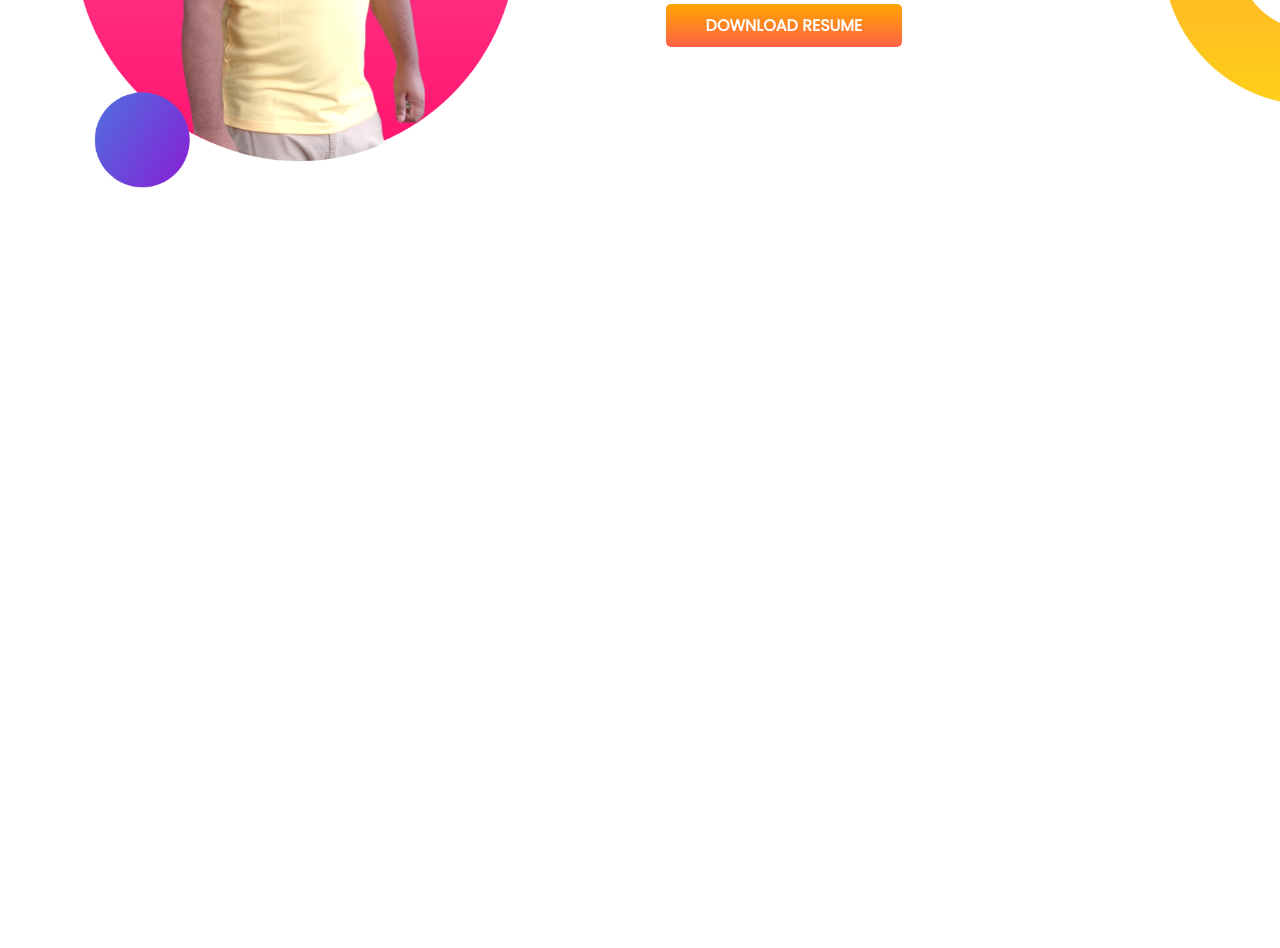
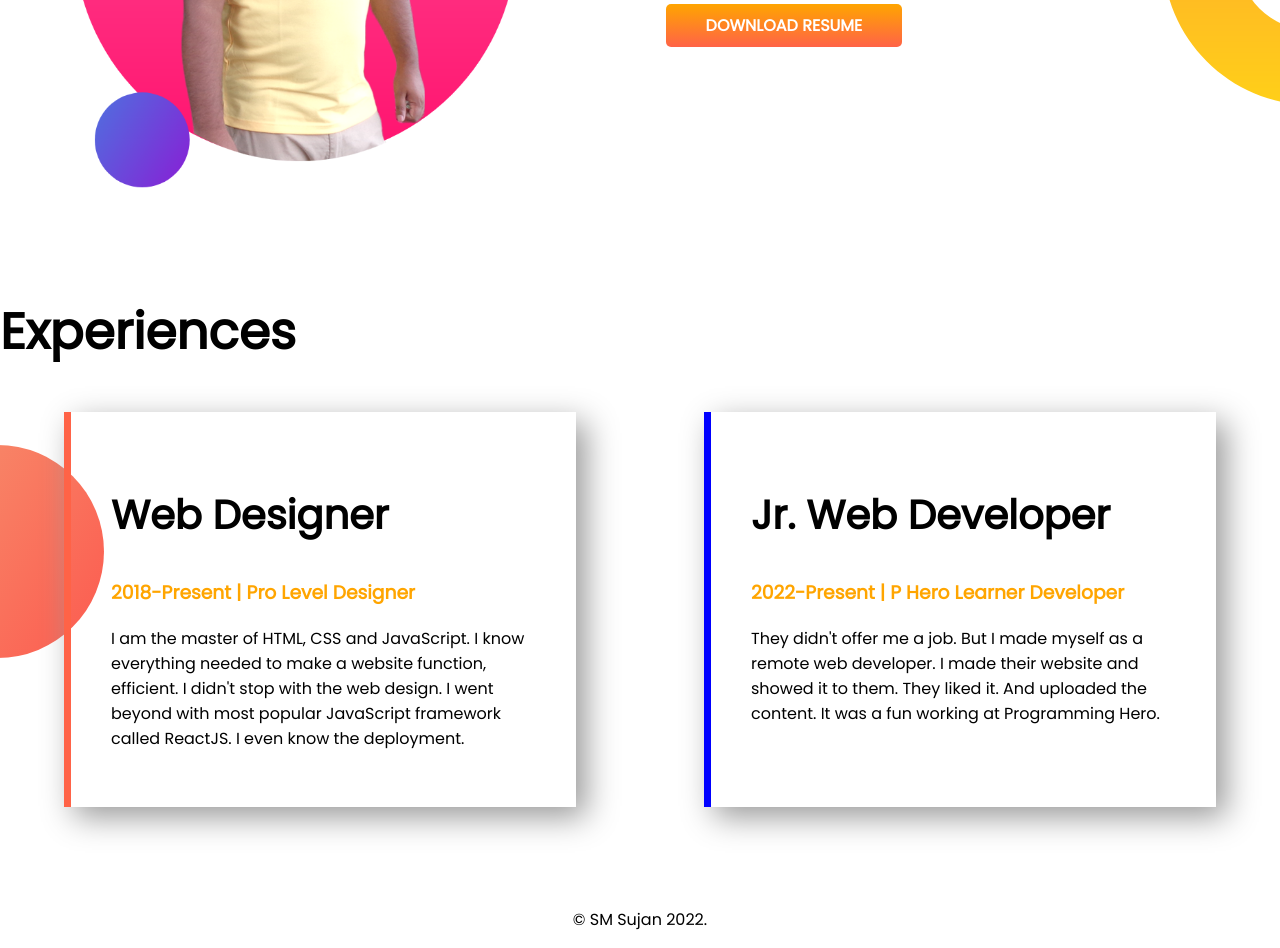
Before and after one commit to sadif50/portfolio_practice, a plain HTML site: page index.html in a window 1280 px wide. Shown: the part 879-1827 px from the top of the page. Before the commit the page ends 1174 px from the top, so only its background shows below. Drawn offline with Linux system fonts and the light colour scheme.

Commit message:
styled border

```diff
--- a/index.html
+++ b/index.html
@@ -44,6 +44,32 @@
             <a class="hire-btn" href="#" target="_blank">DOWNLOAD RESUME</a>
         </div>
     </section>
+    <section class="experience-section">
+        <h1>Experiences</h1>
+        <div class="flexible">
+            <div id="web-designer" class="ex-box">
+                <h2>Web Designer</h2>
+                <h3 class="name_color">2018-Present | Pro Level Designer</h3>
+                <p>
+                    I am the master of HTML, CSS and JavaScript. I know everything needed to make a website function,
+                    efficient. I didn't stop with the web design. I went beyond with most popular JavaScript framework
+                    called ReactJS. I even know the deployment.
+                </p>
+            </div>
+            <div id="web-developer" class="ex-box">
+                <h2>Jr. Web Developer</h2>
+                <h3 class="name_color">2022-Present | P Hero Learner Developer</h3>
+                <p>They didn't offer me a job. But I made myself as a remote web developer. I made their website and
+                    showed
+                    it to them. They liked it. And uploaded the content. It was a fun working at Programming Hero.</p>
+            </div>
+        </div>
+    </section>
 </body>
+<footer>
+    <p>
+        &copy; SM Sujan 2022.
+    </p>
+</footer>
 
 </html>
--- a/style.css
+++ b/style.css
@@ -4,6 +4,9 @@ body {
 }
 h1 {
     font-size: 50px;
+}
+h2 {
+    font-size: 40px;
 }
 .name_color {
     color: orange;
@@ -36,3 +39,28 @@ h1 {
     background-repeat: no-repeat;
     background-position: right;
 }
+.experience-section {
+    margin-bottom: 100px;
+    background-image: url(img/exp-bg.png);
+    background-repeat: no-repeat;
+    background-position: left;
+}
+.flexible {
+    display: flex;
+}
+.ex-box {
+    width: 40%;
+    margin-left: 5%;
+    margin-right: 5%;
+    padding: 40px;
+    box-shadow: 10px 10px 30px #999;
+}
+#web-designer {
+    border-left: 7px solid tomato;
+}
+#web-developer {
+    border-left: 7px solid blue;
+}
+footer p {
+    text-align: center;
+}
```
